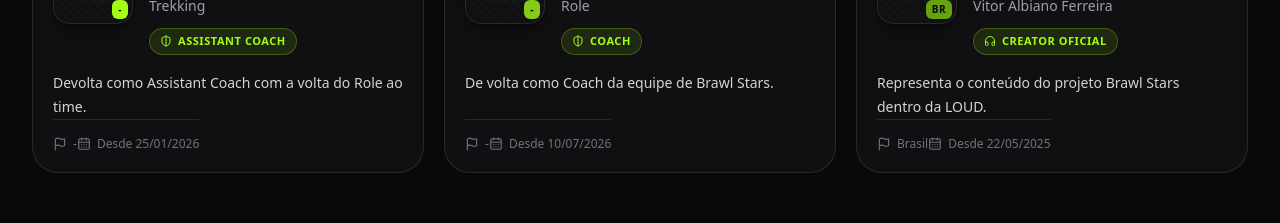
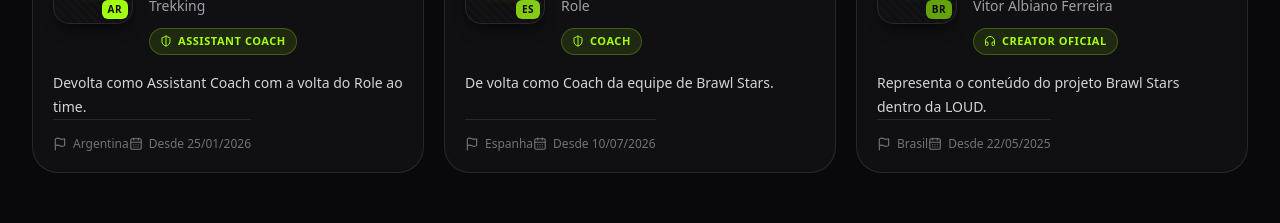
Before and after one commit to caseyj2t/LOUD-Archive, a React (Vite) app: page / in a window 1280 px wide. Shown: the part 8780-9003 px from the top of the page. Built offline with nearby package versions, Linux system fonts and the light colour scheme.

Commit message:
brawl stars campea

```diff
--- a/src/data/loudData.ts
+++ b/src/data/loudData.ts
@@ -649,6 +649,12 @@
         event: "Brawl Stars Championship 2026: March SA Monthly Finals",
         note: "A LOUD continua entre as candidatas mais fortes da região.",
       },
+      {
+        date: "15/08/2026",
+        place: "Campeã",
+        event: "Brawl Stars Championship 2026: August SA Monthly Finals",
+        note: "Mais um título continental para a LOUD em 2026 e vaga na LCQ para tentar disputar o mundial.",
+      }
     ],
   },
   {
--- a/src/data/playerData.ts
+++ b/src/data/playerData.ts
@@ -389,8 +389,8 @@
     id: "bs-trekking",
     nickname: "Trekking",
     realName: "Trekking",
-    nationality: "-",
-    flag: "-",
+    nationality: "Argentina",
+    flag: "AR",
     role: "Assistant Coach",
     roleCategory: "coach",
     joinDate: "25/01/2026",
@@ -403,8 +403,8 @@
     id: "bs-role",
     nickname: "Role",
     realName: "Role",
-    nationality: "-",
-    flag: "-",
+    nationality: "Espanha",
+    flag: "ES",
     role: "Coach",
     roleCategory: "coach",
     joinDate: "10/07/2026",
```
